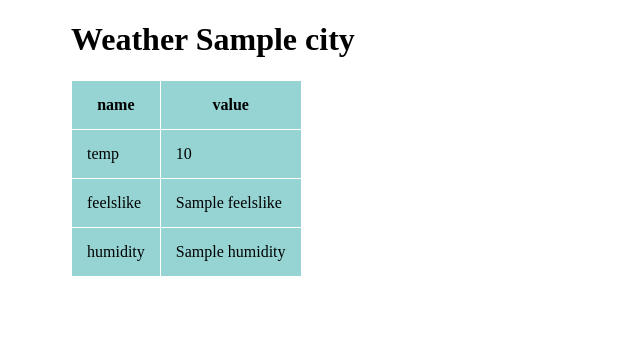
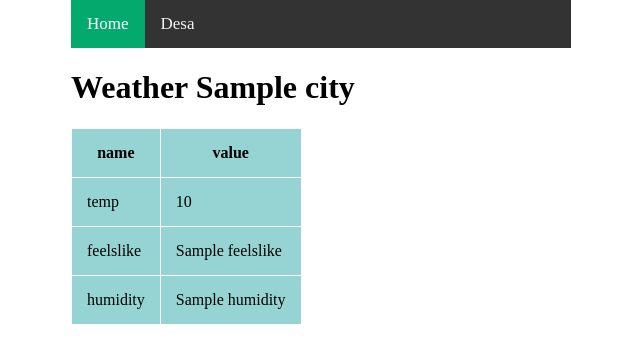
Before and after one commit to mftzk/wwweath, a Django app: template homepage/templates/homepage.html in a window 1280 px wide. Shown: the top 363 px of the page, without its empty margins (319-959 px from the left). Run offline with Django 4.2, Linux system fonts and the light colour scheme; the template is opened without the code that fills it: most values are stand-ins (such as "Sample title", 1, 10 or a date in 2020).

Commit message:
add new view

```diff
--- a/homepage/templates/master.html
+++ b/homepage/templates/master.html
@@ -15,10 +15,41 @@
     th, td {
         background-color: #96D4D4;
     }
-    </style>
-    <meta name="viewport" content="width=device-width, initial-scale=1.0">
+        /* Add a black background color to the top navigation */
+    .topnav {
+    background-color: #333;
+    overflow: hidden;
+    }
+
+    /* Style the links inside the navigation bar */
+    .topnav a {
+    float: left;
+    color: #f2f2f2;
+    text-align: center;
+    padding: 14px 16px;
+    text-decoration: none;
+    font-size: 17px;
+    }
+
+    /* Change the color of links on hover */
+    .topnav a:hover {
+    background-color: #ddd;
+    color: black;
+    }
+
+    /* Add a color to the active/current link */
+    .topnav a.active {
+    background-color: #04AA6D;
+    color: white;
+    }
+  </style>
+  <meta name="viewport" content="width=device-width, initial-scale=1.0">
 </head>
 <body class="content">
+    <div class="topnav">
+        <a class="active" href="/">Home</a>
+        <a href="/desa">Desa</a>
+      </div>
 
 {% block content %}
 {% endblock %}
--- a/homepage/urls.py
+++ b/homepage/urls.py
@@ -3,4 +3,5 @@ from . import views
 
 urlpatterns = [
     path('', views.homepage, name='homepage'),
+    path('desa', views.desa, name='desa')
 ]
--- a/homepage/views.py
+++ b/homepage/views.py
@@ -29,3 +29,9 @@ def homepage(request):
     }
 
     return HttpResponse(template.render(context, request))
+
+def desa(request):
+
+   template = loader.get_template('desa.html')
+
+   return HttpResponse(template.render())
```
Also changed, not shown: homepage/templates/desa.html (added, +10 -0 lines).
